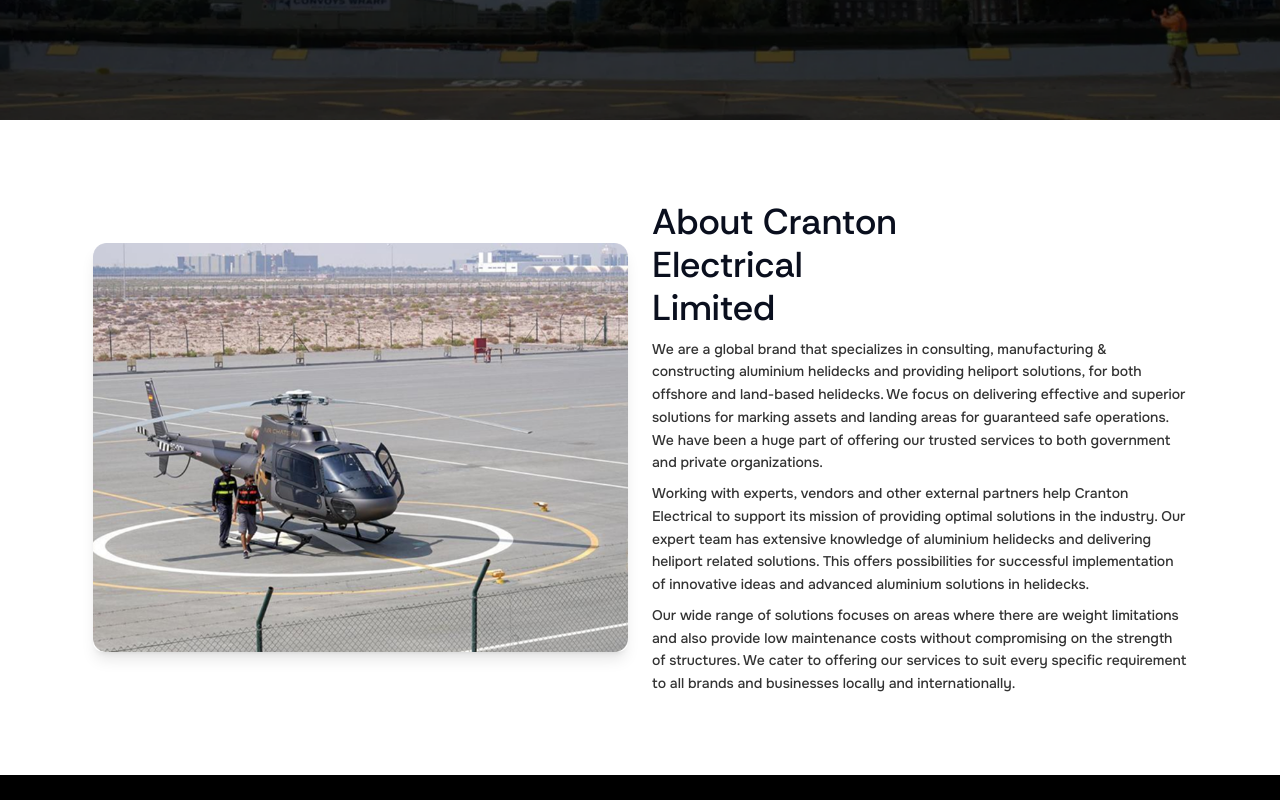
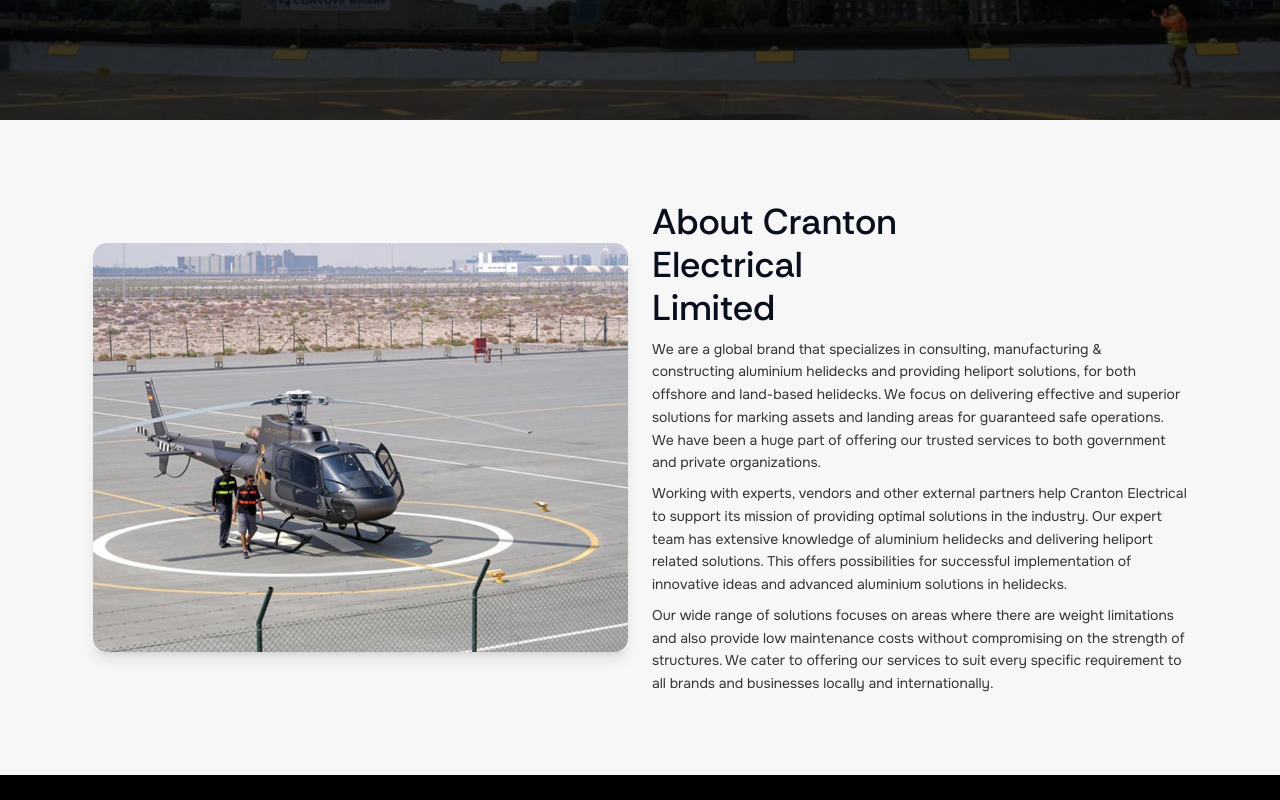
Before and after one commit to developers-xntric/Cranton, a Next.js app: page /about in a window 1280 px wide. Shown: the part 400-1200 px from the top of the page. Built offline with nearby package versions, Linux system fonts and the light colour scheme.

Commit message:
Cards Background Update

```diff
--- a/components/about/value-card.tsx
+++ b/components/about/value-card.tsx
@@ -29,7 +29,7 @@
     description4,
 }: ValueCardProps) {
     return (
-        <section className={`w-full ${isBlack ? "bg-black" : "bg-background"} py-12 md:py-20 md:px-8`}>
+        <section className={`w-full ${isBlack ? "bg-black" : "bg-[#F7F7F7]"} py-12 md:py-20 md:px-8`}>
             <div className="2xl:max-w-350 w-[90%] mx-auto">
                 <div className={`grid grid-cols-1 lg:grid-cols-2 gap-8 lg:gap-6 ${isBlack ? ' direction-rtl' : ''} items-center`}>
 
@@ -54,16 +54,16 @@
                             {title}
                         </h2>
 
-                        <p className={`text-[14px] md:text-[14px] 2xl:text-[18px] leading-relaxed text-[#333] font-medium ${isBlack ? 'text-end text-white opacity-80' : 'text-text-start'}`}>
+                        <p className={`text-[14px] md:text-[14px] 2xl:text-[18px] leading-relaxed text-[#333] ${isBlack ? 'text-end text-white opacity-80' : 'text-text-start'}`}>
                             {description1 ? description1 : defaultDescription1}
                         </p>
 
 
-                        <p className={`text-[14px] md:text-[14px] 2xl:text-[18px] leading-relaxed text-[#333] font-medium ${isBlack ? 'text-end text-white opacity-80' : 'text-text-start'}`}>
+                        <p className={`text-[14px] md:text-[14px] 2xl:text-[18px] leading-relaxed text-[#333] ${isBlack ? 'text-end text-white opacity-80' : 'text-text-start'}`}>
                             {description2 ? description2 : defaultDescription2}
                         </p>
 
-                        <p className={`text-[14px] md:text-[14px] 2xl:text-[18px] leading-relaxed text-[#333] font-medium ${isBlack ? 'text-end text-white opacity-80' : 'text-text-start'}`}>
+                        <p className={`text-[14px] md:text-[14px] 2xl:text-[18px] leading-relaxed text-[#333] ${isBlack ? 'text-end text-white opacity-80' : 'text-text-start'}`}>
                             {description3 ? description3 : defaultDescription3}
                         </p>
 
```
